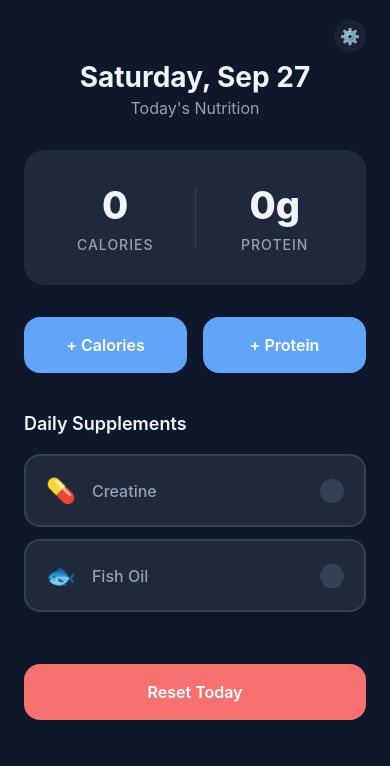
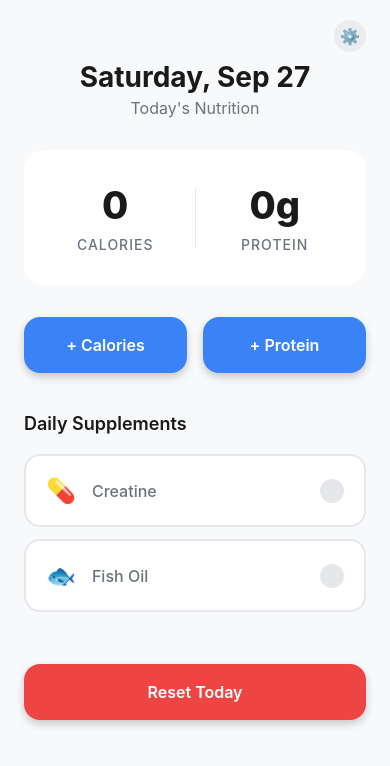
Before and after one commit to mullermatej/food-tracker-mobile-app, a React Native app: screen / in a window 390 px wide. Shown: the top 766 px of the page. Built offline with nearby package versions, Linux system fonts and the light colour scheme.

Commit message:
feat: implement animated theme transitions across components for improved UI experience

```diff
--- a/App.js
+++ b/App.js
@@ -1,5 +1,5 @@
-import React, { useState } from "react";
-import { Alert, ScrollView } from "react-native";
+import React, { useEffect, useRef, useState } from "react";
+import { Alert, ScrollView, Animated, Easing } from "react-native";
 import { StatusBar } from "expo-status-bar";
 import { SafeAreaProvider, SafeAreaView } from "react-native-safe-area-context";
 
@@ -37,7 +37,62 @@ export default function App() {
   const nutritionData = useNutritionData();
   const todayData = nutritionData.getTodayData();
 
-  const theme = isDarkMode ? lightTheme : darkTheme;
+  // Use darkTheme when dark mode is enabled
+  const theme = isDarkMode ? darkTheme : lightTheme;
+
+  // Animated background cross-fade between dark and light backgrounds
+  const bgAnim = useRef(new Animated.Value(isDarkMode ? 0 : 1)).current; // 0 = dark, 1 = light
+
+  useEffect(() => {
+    Animated.timing(bgAnim, {
+      toValue: isDarkMode ? 0 : 1,
+      duration: 450,
+      easing: Easing.inOut(Easing.cubic),
+      useNativeDriver: false, // color/layout animations require native driver off
+    }).start();
+  }, [isDarkMode, bgAnim]);
+
+  const interpolatedBg = bgAnim.interpolate({
+    inputRange: [0, 1],
+    outputRange: [darkTheme.background, lightTheme.background],
+  });
+
+  // Animated theme colors for smooth transitions across the UI
+  const animated = {
+    background: interpolatedBg,
+    cardBackground: bgAnim.interpolate({
+      inputRange: [0, 1],
+      outputRange: [darkTheme.cardBackground, lightTheme.cardBackground],
+    }),
+    text: bgAnim.interpolate({
+      inputRange: [0, 1],
+      outputRange: [darkTheme.text, lightTheme.text],
+    }),
+    textSecondary: bgAnim.interpolate({
+      inputRange: [0, 1],
+      outputRange: [darkTheme.textSecondary, lightTheme.textSecondary],
+    }),
+    border: bgAnim.interpolate({
+      inputRange: [0, 1],
+      outputRange: [darkTheme.border, lightTheme.border],
+    }),
+    primary: bgAnim.interpolate({
+      inputRange: [0, 1],
+      outputRange: [darkTheme.primary, lightTheme.primary],
+    }),
+    success: bgAnim.interpolate({
+      inputRange: [0, 1],
+      outputRange: [darkTheme.success, lightTheme.success],
+    }),
+    successBackground: bgAnim.interpolate({
+      inputRange: [0, 1],
+      outputRange: [darkTheme.successBackground, lightTheme.successBackground],
+    }),
+    danger: bgAnim.interpolate({
+      inputRange: [0, 1],
+      outputRange: [darkTheme.danger, lightTheme.danger],
+    }),
+  };
 
   const addCalories = () => {
     Alert.prompt(
@@ -149,17 +204,28 @@ export default function App() {
   };
 
   return (
-    <ThemeProvider theme={theme}>
+    <ThemeProvider theme={{ ...theme, animated }}>
       <SafeAreaProvider>
         <SafeAreaView
-          style={[
-            globalStyles.container,
-            { backgroundColor: theme.background },
-          ]}
+          style={[globalStyles.container, { backgroundColor: "transparent" }]}
         >
+          {/* Animated background layer: only the app background fades; content colors follow theme instantly */}
+          <Animated.View
+            pointerEvents="none"
+            style={{
+              position: "absolute",
+              top: 0,
+              right: 0,
+              bottom: 0,
+              left: 0,
+              backgroundColor: interpolatedBg,
+            }}
+          />
           <StatusBar
             style={isDarkMode ? "light" : "dark"}
-            backgroundColor={theme.background}
+            backgroundColor={
+              isDarkMode ? darkTheme.background : lightTheme.background
+            }
           />
 
           <ScrollView
--- a/src/components/ui/AddButtons.js
+++ b/src/components/ui/AddButtons.js
@@ -1,37 +1,39 @@
 import React from "react";
-import { View, TouchableOpacity, Text } from "react-native";
+import { View, TouchableOpacity, Text, Animated } from "react-native";
 import { useTheme } from "../../context/ThemeContext";
 import { buttonStyles } from "../../styles/buttonStyles";
 
 export const AddButtons = ({ onAddCalories, onAddProtein }) => {
   const theme = useTheme();
+  const AnimatedTouchableOpacity =
+    Animated.createAnimatedComponent(TouchableOpacity);
 
   return (
     <View style={buttonStyles.addButtonsSection}>
-      <TouchableOpacity
+      <AnimatedTouchableOpacity
         style={[
           buttonStyles.addButton,
           {
-            backgroundColor: theme.primary,
-            shadowColor: theme.primary,
+            backgroundColor: theme.animated?.primary || theme.primary,
+            shadowColor: theme.animated?.primary || theme.primary,
           },
         ]}
         onPress={onAddCalories}
       >
         <Text style={buttonStyles.addButtonText}>+ Calories</Text>
-      </TouchableOpacity>
-      <TouchableOpacity
+      </AnimatedTouchableOpacity>
+      <AnimatedTouchableOpacity
         style={[
           buttonStyles.addButton,
           {
-            backgroundColor: theme.primary,
-            shadowColor: theme.primary,
+            backgroundColor: theme.animated?.primary || theme.primary,
+            shadowColor: theme.animated?.primary || theme.primary,
           },
         ]}
         onPress={onAddProtein}
       >
         <Text style={buttonStyles.addButtonText}>+ Protein</Text>
-      </TouchableOpacity>
+      </AnimatedTouchableOpacity>
     </View>
   );
 };
--- a/src/components/ui/NutritionCard.js
+++ b/src/components/ui/NutritionCard.js
@@ -1,52 +1,65 @@
 import React from "react";
-import { View, Text } from "react-native";
+import { View, Text, Animated } from "react-native";
 import { useTheme } from "../../context/ThemeContext";
 import { nutritionStyles } from "../../styles/nutritionStyles";
 
 export const NutritionCard = ({ todayData }) => {
   const theme = useTheme();
-
   return (
     <View style={nutritionStyles.nutritionSection}>
-      <View
+      <Animated.View
         style={[
           nutritionStyles.nutritionCard,
           {
-            backgroundColor: theme.cardBackground,
+            backgroundColor:
+              theme.animated?.cardBackground || theme.cardBackground,
             shadowColor: theme.shadow,
           },
         ]}
       >
         <View style={nutritionStyles.nutritionItem}>
-          <Text style={[nutritionStyles.nutritionValue, { color: theme.text }]}>
+          <Animated.Text
+            style={[
+              nutritionStyles.nutritionValue,
+              { color: theme.animated?.text || theme.text },
+            ]}
+          >
             {todayData.calories}
-          </Text>
-          <Text
+          </Animated.Text>
+          <Animated.Text
             style={[
               nutritionStyles.nutritionLabel,
-              { color: theme.textSecondary },
+              { color: theme.animated?.textSecondary || theme.textSecondary },
             ]}
           >
             Calories
-          </Text>
+          </Animated.Text>
         </View>
-        <View
-          style={[nutritionStyles.divider, { backgroundColor: theme.border }]}
+        <Animated.View
+          style={[
+            nutritionStyles.divider,
+            { backgroundColor: theme.animated?.border || theme.border },
+          ]}
         />
         <View style={nutritionStyles.nutritionItem}>
-          <Text style={[nutritionStyles.nutritionValue, { color: theme.text }]}>
+          <Animated.Text
+            style={[
+              nutritionStyles.nutritionValue,
+              { color: theme.animated?.text || theme.text },
+            ]}
+          >
             {todayData.protein}g
-          </Text>
-          <Text
+          </Animated.Text>
+          <Animated.Text
             style={[
               nutritionStyles.nutritionLabel,
-              { color: theme.textSecondary },
+              { color: theme.animated?.textSecondary || theme.textSecondary },
             ]}
           >
             Protein
-          </Text>
+          </Animated.Text>
         </View>
-      </View>
+      </Animated.View>
     </View>
   );
 };
--- a/src/components/ui/ResetButton.js
+++ b/src/components/ui/ResetButton.js
@@ -1,25 +1,27 @@
 import React from "react";
-import { View, TouchableOpacity, Text } from "react-native";
+import { View, TouchableOpacity, Text, Animated } from "react-native";
 import { useTheme } from "../../context/ThemeContext";
 import { buttonStyles } from "../../styles/buttonStyles";
 
 export const ResetButton = ({ onReset }) => {
   const theme = useTheme();
+  const AnimatedTouchableOpacity =
+    Animated.createAnimatedComponent(TouchableOpacity);
 
   return (
     <View style={buttonStyles.resetSection}>
-      <TouchableOpacity
+      <AnimatedTouchableOpacity
         style={[
           buttonStyles.resetButton,
           {
-            backgroundColor: theme.danger,
-            shadowColor: theme.danger,
+            backgroundColor: theme.animated?.danger || theme.danger,
+            shadowColor: theme.animated?.danger || theme.danger,
           },
         ]}
         onPress={onReset}
       >
         <Text style={buttonStyles.resetButtonText}>Reset Today</Text>
-      </TouchableOpacity>
+      </AnimatedTouchableOpacity>
     </View>
   );
 };
--- a/src/components/ui/SettingsModal.js
+++ b/src/components/ui/SettingsModal.js
@@ -1,14 +1,12 @@
-import React from "react";
-import { Modal, View, Text, TouchableOpacity } from "react-native";
+import React, { useEffect, useRef } from "react";
+import { Modal, View, Text, TouchableOpacity, Animated } from "react-native";
 import { StatusBar } from "expo-status-bar";
-import { SafeAreaView } from "react-native-safe-area-context";
 import { useTheme } from "../../context/ThemeContext";
 import { lightTheme } from "../../utils/themes";
 
 const styles = {
   modalContainer: {
     flex: 1,
-    backgroundColor: "rgba(0, 0, 0, 0.5)",
     justifyContent: "flex-end",
   },
   settingsSheet: {
@@ -19,19 +17,66 @@ const styles = {
     paddingHorizontal: 24,
     minHeight: 200,
   },
-  handle: {
-    width: 40,
-    height: 4,
-    borderRadius: 2,
-    alignSelf: "center",
-    marginBottom: 20,
-    opacity: 0.3,
+  headerContainer: {
+    flexDirection: "row",
+    alignItems: "center",
+    justifyContent: "space-between",
+    marginBottom: 24,
   },
   title: {
     fontSize: 20,
     fontWeight: "600",
-    marginBottom: 24,
+    flex: 1,
     textAlign: "center",
+  },
+  closeButton: {
+    width: 32,
+    height: 32,
+    borderRadius: 16,
+    alignItems: "center",
+    justifyContent: "center",
+    backgroundColor: "rgba(128, 128, 128, 0.1)",
+  },
+  closeIcon: {
+    fontSize: 18,
+    fontWeight: "600",
+  },
+  toggleSwitch: {
+    width: 50,
+    height: 28,
+    borderRadius: 14,
+    paddingHorizontal: 2,
+    justifyContent: "center",
+  },
+  toggleThumb: {
+    width: 24,
+    height: 24,
+    borderRadius: 12,
+    backgroundColor: "#FFFFFF",
+    shadowColor: "#000",
+    shadowOffset: {
+      width: 0,
+      height: 2,
+    },
+    shadowOpacity: 0.25,
+    shadowRadius: 3,
+    elevation: 5,
+  },
+  viewButton: {
+    flexDirection: "row",
+    alignItems: "center",
+    paddingHorizontal: 12,
+    paddingVertical: 6,
+    borderRadius: 16,
+    backgroundColor: "rgba(128, 128, 128, 0.1)",
+  },
+  viewButtonText: {
+    fontSize: 14,
+    fontWeight: "500",
+    marginRight: 4,
+  },
+  viewButtonArrow: {
+    fontSize: 12,
   },
   settingItem: {
     flexDirection: "row",
@@ -70,10 +115,28 @@ export const SettingsModal = ({
   isDarkMode,
 }) => {
   const theme = useTheme();
+  const thumbPosition = useRef(new Animated.Value(isDarkMode ? 0 : 1)).current;
+  const backgroundColor = useRef(
+    new Animated.Value(isDarkMode ? 0 : 1)
+  ).current;
+
+  useEffect(() => {
+    Animated.parallel([
+      Animated.timing(thumbPosition, {
+        toValue: isDarkMode ? 0 : 1,
+        duration: 200,
+        useNativeDriver: false,
+      }),
+      Animated.timing(backgroundColor, {
+        toValue: isDarkMode ? 0 : 1,
+        duration: 200,
+        useNativeDriver: false,
+      }),
+    ]).start();
+  }, [isDarkMode]);
 
   const handleThemeToggle = () => {
     onToggleTheme();
-    onClose();
   };
 
   const handleCalendarOpen = () => {
@@ -88,7 +151,7 @@ export const SettingsModal = ({
       animationType="slide"
       onRequestClose={onClose}
     >
-      <SafeAreaView style={styles.modalContainer}>
+      <View style={styles.modalContainer}>
         <StatusBar style={theme === lightTheme ? "dark" : "light"} />
 
         <TouchableOpacity
@@ -103,9 +166,19 @@ export const SettingsModal = ({
             { backgroundColor: theme.cardBackground },
           ]}
         >
-          <View style={[styles.handle, { backgroundColor: theme.text }]} />
-
-          <Text style={[styles.title, { color: theme.text }]}>Settings</Text>
+          <View style={styles.headerContainer}>
+            <View style={{ width: 32 }} />
+            <Text style={[styles.title, { color: theme.text }]}>Settings</Text>
+            <TouchableOpacity
+              style={styles.closeButton}
+              onPress={onClose}
+              activeOpacity={0.7}
+            >
+              <Text style={[styles.closeIcon, { color: theme.textSecondary }]}>
+                ✕
+              </Text>
+            </TouchableOpacity>
+          </View>
 
           <TouchableOpacity
             style={styles.settingItem}
@@ -113,16 +186,40 @@ export const SettingsModal = ({
             activeOpacity={0.7}
           >
             <View style={styles.settingLeft}>
-              <Text style={styles.settingIcon}>{isDarkMode ? "☀️" : "🌙"}</Text>
+              <Text style={styles.settingIcon}>{isDarkMode ? "🌙" : "☀️"}</Text>
               <Text style={[styles.settingText, { color: theme.text }]}>
                 Theme
               </Text>
-              <Text
-                style={[styles.settingValue, { color: theme.textSecondary }]}
-              >
-                {isDarkMode ? "Switch to Light" : "Switch to Dark"}
-              </Text>
             </View>
+            <Animated.View
+              style={[
+                styles.toggleSwitch,
+                {
+                  backgroundColor: backgroundColor.interpolate({
+                    inputRange: [0, 1],
+                    // 0 = dark mode, 1 = light mode. Green when ON (dark), gray when OFF (light)
+                    outputRange: ["#4CD964", "#E5E5EA"],
+                  }),
+                },
+              ]}
+            >
+              <Animated.View
+                style={[
+                  styles.toggleThumb,
+                  {
+                    transform: [
+                      {
+                        translateX: thumbPosition.interpolate({
+                          inputRange: [0, 1],
+                          // Move thumb to right when dark (ON)
+                          outputRange: [22, 0],
+                        }),
+                      },
+                    ],
+                  },
+                ]}
+              />
+            </Animated.View>
           </TouchableOpacity>
 
           <TouchableOpacity
@@ -135,15 +232,20 @@ export const SettingsModal = ({
               <Text style={[styles.settingText, { color: theme.text }]}>
                 Calendar
               </Text>
+            </View>
+            <View style={styles.viewButton}>
+              <Text style={[styles.viewButtonText, { color: theme.text }]}>
+                View
+              </Text>
               <Text
-                style={[styles.settingValue, { color: theme.textSecondary }]}
+                style={[styles.viewButtonArrow, { color: theme.textSecondary }]}
               >
-                View history
+                →
               </Text>
             </View>
           </TouchableOpacity>
         </View>
-      </SafeAreaView>
+      </View>
     </Modal>
   );
 };
--- a/src/components/ui/SupplementSection.js
+++ b/src/components/ui/SupplementSection.js
@@ -1,5 +1,5 @@
 import React from "react";
-import { View, TouchableOpacity, Text } from "react-native";
+import { View, TouchableOpacity, Text, Animated } from "react-native";
 import { useTheme } from "../../context/ThemeContext";
 import { supplementStyles } from "../../styles/supplementStyles";
 
@@ -9,6 +9,8 @@ export const SupplementSection = ({
   onToggleFishOil,
 }) => {
   const theme = useTheme();
+  const AnimatedTouchableOpacity =
+    Animated.createAnimatedComponent(TouchableOpacity);
 
   return (
     <View style={supplementStyles.supplementsSection}>
@@ -16,83 +18,99 @@ export const SupplementSection = ({
         Daily Supplements
       </Text>
 
-      <TouchableOpacity
+      <AnimatedTouchableOpacity
         style={[
           supplementStyles.toggleButton,
           {
-            backgroundColor: theme.cardBackground,
-            borderColor: theme.border,
+            backgroundColor:
+              theme.animated?.cardBackground || theme.cardBackground,
+            borderColor: theme.animated?.border || theme.border,
             shadowColor: theme.shadow,
           },
           todayData.creatine && {
-            borderColor: theme.success,
-            backgroundColor: theme.successBackground,
+            borderColor: theme.animated?.success || theme.success,
+            backgroundColor:
+              theme.animated?.successBackground || theme.successBackground,
           },
         ]}
         onPress={onToggleCreatine}
       >
         <View style={supplementStyles.toggleContent}>
           <Text style={supplementStyles.toggleIcon}>💊</Text>
-          <Text
+          <Animated.Text
             style={[
               supplementStyles.toggleText,
-              { color: theme.textSecondary },
-              todayData.creatine && { color: theme.success, fontWeight: "600" },
+              { color: theme.animated?.textSecondary || theme.textSecondary },
+              todayData.creatine && {
+                color: theme.animated?.success || theme.success,
+                fontWeight: "600",
+              },
             ]}
           >
             Creatine
-          </Text>
+          </Animated.Text>
         </View>
-        <View
+        <Animated.View
           style={[
             supplementStyles.toggleIndicator,
-            { backgroundColor: theme.border, borderColor: theme.border },
+            {
+              backgroundColor: theme.animated?.border || theme.border,
+              borderColor: theme.animated?.border || theme.border,
+            },
             todayData.creatine && {
-              backgroundColor: theme.success,
-              borderColor: theme.success,
+              backgroundColor: theme.animated?.success || theme.success,
+              borderColor: theme.animated?.success || theme.success,
             },
           ]}
         />
-      </TouchableOpacity>
+      </AnimatedTouchableOpacity>
 
-      <TouchableOpacity
+      <AnimatedTouchableOpacity
         style={[
           supplementStyles.toggleButton,
           {
-            backgroundColor: theme.cardBackground,
-            borderColor: theme.border,
+            backgroundColor:
+              theme.animated?.cardBackground || theme.cardBackground,
+            borderColor: theme.animated?.border || theme.border,
             shadowColor: theme.shadow,
           },
           todayData.fishOil && {
-            borderColor: theme.success,
-            backgroundColor: theme.successBackground,
+            borderColor: theme.animated?.success || theme.success,
+            backgroundColor:
+              theme.animated?.successBackground || theme.successBackground,
           },
         ]}
         onPress={onToggleFishOil}
       >
         <View style={supplementStyles.toggleContent}>
           <Text style={supplementStyles.toggleIcon}>🐟</Text>
-          <Text
+          <Animated.Text
             style={[
               supplementStyles.toggleText,
-              { color: theme.textSecondary },
-              todayData.fishOil && { color: theme.success, fontWeight: "600" },
+              { color: theme.animated?.textSecondary || theme.textSecondary },
+              todayData.fishOil && {
+                color: theme.animated?.success || theme.success,
+                fontWeight: "600",
+              },
             ]}
           >
             Fish Oil
-          </Text>
+          </Animated.Text>
         </View>
-        <View
+        <Animated.View
           style={[
             supplementStyles.toggleIndicator,
-            { backgroundColor: theme.border, borderColor: theme.border },
+            {
+              backgroundColor: theme.animated?.border || theme.border,
+              borderColor: theme.animated?.border || theme.border,
+            },
             todayData.fishOil && {
-              backgroundColor: theme.success,
-              borderColor: theme.success,
+              backgroundColor: theme.animated?.success || theme.success,
+              borderColor: theme.animated?.success || theme.success,
             },
           ]}
         />
-      </TouchableOpacity>
+      </AnimatedTouchableOpacity>
     </View>
   );
 };
--- a/src/components/ui/TodayHeader.js
+++ b/src/components/ui/TodayHeader.js
@@ -1,5 +1,5 @@
 import React from "react";
-import { View, Text, TouchableOpacity } from "react-native";
+import { View, Text, TouchableOpacity, Animated } from "react-native";
 import { useTheme } from "../../context/ThemeContext";
 import { formatDate } from "../../utils/dateUtils";
 
@@ -50,17 +50,29 @@ export const TodayHeader = ({ onSettingsPress }) => {
           style={styles.settingsButton}
           onPress={onSettingsPress}
         >
-          <Text style={[styles.settingsIcon, { color: theme.textSecondary }]}>
+          <Animated.Text
+            style={[
+              styles.settingsIcon,
+              { color: theme.animated?.textSecondary || theme.textSecondary },
+            ]}
+          >
             ⚙️
-          </Text>
+          </Animated.Text>
         </TouchableOpacity>
       </View>
-      <Text style={[styles.dateText, { color: theme.text }]}>
+      <Animated.Text
+        style={[styles.dateText, { color: theme.animated?.text || theme.text }]}
+      >
         {formatDate(new Date())}
-      </Text>
-      <Text style={[styles.subtitle, { color: theme.textSecondary }]}>
+      </Animated.Text>
+      <Animated.Text
+        style={[
+          styles.subtitle,
+          { color: theme.animated?.textSecondary || theme.textSecondary },
+        ]}
+      >
         Today's Nutrition
-      </Text>
+      </Animated.Text>
     </View>
   );
 };
```
